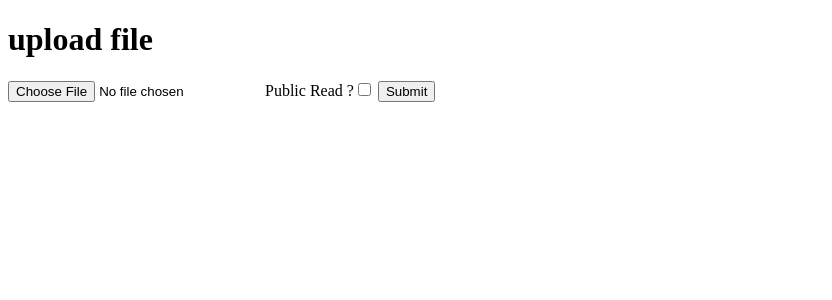
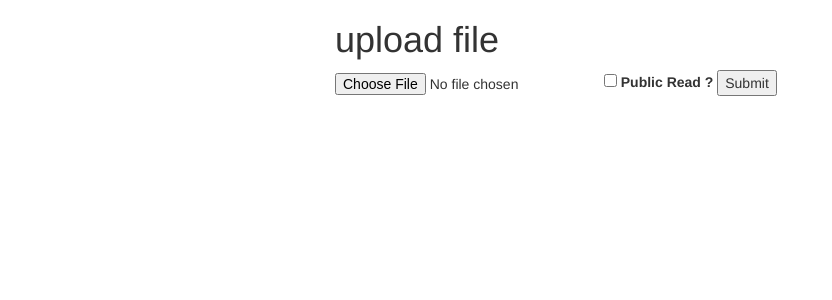
Before and after one commit to charles5991/cyutmit, a Django app: page /upload/ in a window 1280 px wide. Shown: the top 300 px of the page, without its empty margins (0-832 px from the left). Run offline with Django 3.2, Linux system fonts and the light colour scheme; some libraries are stand-ins or nearby versions.

Commit message:
demo bostrap finish ....?

```diff
--- a/cyutmit/visits/templates/visits/upload.html
+++ b/cyutmit/visits/templates/visits/upload.html
@@ -3,19 +3,37 @@
 <head>
 <title>拜訪紀錄單</title>
 <meta charset=utf-8>
+<!-- Latest compiled and minified CSS -->
+<link rel="stylesheet" href="https://maxcdn.bootstrapcdn.com/bootstrap/3.3.6/css/bootstrap.min.css" integrity="sha384-1q8mTJOASx8j1Au+a5WDVnPi2lkFfwwEAa8hDDdjZlpLegxhjVME1fgjWPGmkzs7" crossorigin="anonymous">
+
+<!-- Optional theme -->
+<link rel="stylesheet" href="https://maxcdn.bootstrapcdn.com/bootstrap/3.3.6/css/bootstrap-theme.min.css" integrity="sha384-fLW2N01lMqjakBkx3l/M9EahuwpSfeNvV63J5ezn3uZzapT0u7EYsXMjQV+0En5r" crossorigin="anonymous">
+
+<!-- Latest compiled and minified JavaScript -->
+<script src="https://maxcdn.bootstrapcdn.com/bootstrap/3.3.6/js/bootstrap.min.js" integrity="sha384-0mSbJDEHialfmuBBQP6A4Qrprq5OVfW37PRR3j5ELqxss1yVqOtnepnHVP9aJ7xS" crossorigin="anonymous"></script>
+
 </head>
 <body>
+<div class="col-xs-12 col-sm-6 col-sm-offset-3">
 	<h1>upload file</h1>
-<form method=post action={% url 'visits:upload' %} enctype=multipart/form-data>
+	<form class="form-inline" method=post action={% url 'visits:upload' %} enctype=multipart/form-data>
 	{% csrf_token %}
+	<div class="form-group">
 	<input type=file name=uploadFile required>
-<label for=publicRead>Public Read ?</label><input id=publicRead type=checkbox name=fileUrl>
+	</div>
+	<div class="form-group">
+	<label>
+	<input type=checkbox name=fileUrl> Public Read ?
+	</label>
+	</div>
 	<input type=submit name=submit>
 	</form>
+
 	{% if fileUrl %}
 	  <p><a href="{{fileUrl}}">file link </a></p>
-  <p><img src="{{fileUrl}}"></p>
+	  <p><img class="img-responsive  " src="{{fileUrl}}"></p>
 	{% endif %}
 
+</div>
 </body>
 </html>
```
Lines whose indentation alone changed are shown as unchanged.
